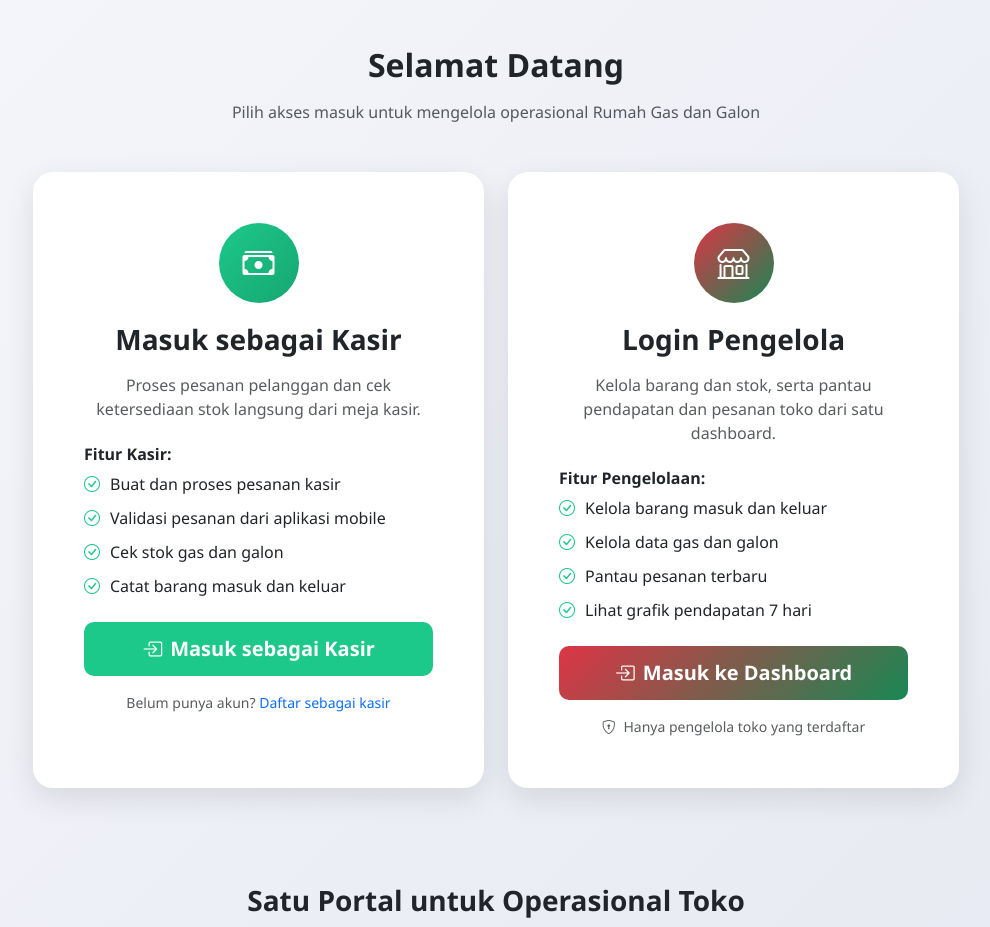
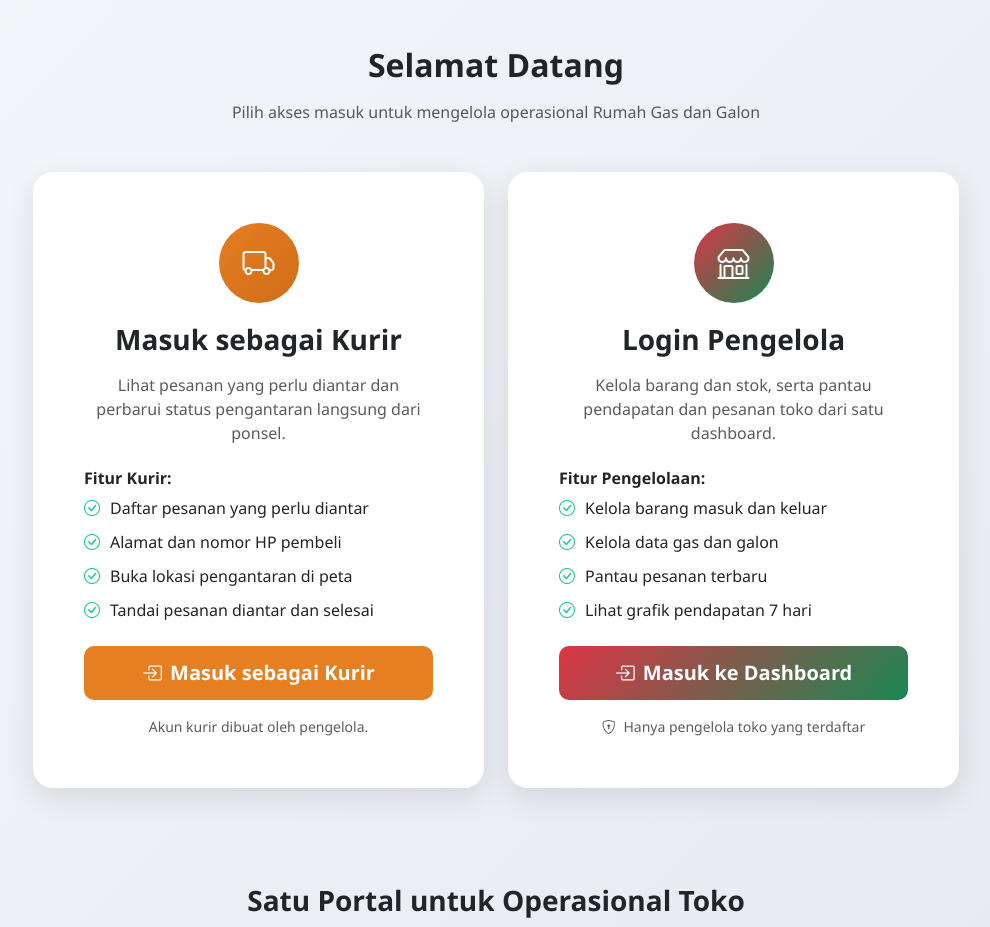
Before and after one commit to teguh-wicaksono/gaspoint, a Laravel app: page / in a window 1280 px wide. Shown: the part 535-1462 px from the top of the page, without its empty margins (144-1134 px from the left). Run offline with Laravel 12, Linux system fonts and the light colour scheme; parts of the project's set-up code (start-up, migrations or seed data) failed here and were passed over.

Commit message:
feat: implement kurir role with login, dashboard, and order management features

```diff
--- a/app/Http/Controllers/AuthController.php
+++ b/app/Http/Controllers/AuthController.php
@@ -18,8 +18,8 @@ class AuthController extends Controller
             return redirect()->route(Auth::user()->homeRoute());
         }
 
-        // ?sebagai=kasir dikirim dari landing page "Masuk sebagai Kasir"
-        $sebagai = $request->query('sebagai') === User::ROLE_KASIR ? User::ROLE_KASIR : null;
+        // ?sebagai=kurir dikirim dari landing page "Masuk sebagai Kurir"
+        $sebagai = $this->pintuMasuk($request->query('sebagai'));
 
         return view('auth.login', compact('sebagai'));
     }
@@ -45,10 +45,10 @@ class AuthController extends Controller
         $credentials = $request->only('email', 'password');
         $remember = $request->has('remember');
 
-        // Pintu masuk kasir: hanya akun dengan role kasir yang boleh lewat.
-        $sebagai = $request->input('sebagai') === User::ROLE_KASIR ? User::ROLE_KASIR : null;
+        // Pintu masuk kasir/kurir: hanya akun dengan role tersebut yang boleh lewat.
+        $sebagai = $this->pintuMasuk($request->input('sebagai'));
         if ($sebagai) {
-            $credentials['role'] = User::ROLE_KASIR;
+            $credentials['role'] = $sebagai;
         }
 
         if (Auth::attempt($credentials, $remember)) {
@@ -60,7 +60,7 @@ class AuthController extends Controller
 
         return back()->withErrors([
             'email' => $sebagai
-                ? 'Email atau password salah, atau akun ini bukan akun kasir.'
+                ? "Email atau password salah, atau akun ini bukan akun {$sebagai}."
                 : 'Email atau password salah.',
         ])->withInput($request->except('password'));
     }
@@ -124,6 +124,11 @@ class AuthController extends Controller
             ->with('status', 'Anda telah berhasil logout.');
     }
 
+    private function pintuMasuk(mixed $nilai): ?string
+    {
+        return in_array($nilai, [User::ROLE_KASIR, User::ROLE_KURIR], true) ? $nilai : null;
+    }
+
     // Halaman portal pengelola
     public function welcome()
     {
--- a/resources/views/layouts/app.blade.php
+++ b/resources/views/layouts/app.blade.php
@@ -347,7 +347,8 @@
     </div>
 
     <!-- Sidebar -->
-    <div class="sidebar sidebar-dark sidebar-fixed" id="sidebar">
+    <div class="sidebar sidebar-dark sidebar-fixed" id="sidebar"
+         @if(Auth::user()?->hasRole('kurir')) style="--sidebar-bg: linear-gradient(180deg, #e67e22 0%, #a04c00 100%)" @endif>
         <div class="sidebar-brand">
             <div class="sidebar-brand-full px-3 text-white fw-bold">
                 <i class="fas fa-fire me-2"></i> Rumah Gas & Galon
--- a/resources/views/welcome.blade.php
+++ b/resources/views/welcome.blade.php
@@ -93,16 +93,16 @@
             color: white;
         }
 
-        .icon-kasir {
-            background: linear-gradient(135deg, var(--success-color) 0%, #17a673 100%);
+        .icon-kurir {
+            background: linear-gradient(135deg, #e67e22 0%, #cf6d17 100%);
         }
 
         .icon-pedagang {
             background: linear-gradient(135deg, var(--primary-color) 0%, var(--secondary-color) 100%);
         }
 
-        .btn-kasir {
-            background: var(--success-color);
+        .btn-kurir {
+            background: #e67e22;
             border: none;
             padding: 12px 30px;
             border-radius: 10px;
@@ -111,8 +111,8 @@
             color: white;
         }
 
-        .btn-kasir:hover {
-            background: #17a673;
+        .btn-kurir:hover {
+            background: #cf6d17;
             transform: scale(1.05);
             color: white;
         }
@@ -320,7 +320,7 @@
                 </div>
                 <div class="d-flex gap-2">
                     <a href="{{ route(auth()->user()->homeRoute()) }}" class="btn btn-success btn-sm">
-                        <i class="bi bi-speedometer2 me-1"></i>{{ auth()->user()->hasRole('kasir') ? 'Ke Halaman Kasir' : 'Ke Dashboard' }}
+                        <i class="bi bi-speedometer2 me-1"></i>{{ auth()->user()->isPengelola() ? 'Ke Dashboard' : 'Ke Halaman ' . auth()->user()->role_label }}
                     </a>
                     <form method="POST" action="{{ route('logout') }}">
                         @csrf
@@ -338,34 +338,34 @@
         </div>
 
         <div class="row justify-content-center g-4">
-            <!-- Kasir -->
+            <!-- Kurir -->
             <div class="col-md-6 col-lg-5">
                 <div class="card card-option">
                     <div class="card-body text-center p-5">
-                        <div class="card-icon icon-kasir">
-                            <i class="bi bi-cash-stack"></i>
+                        <div class="card-icon icon-kurir">
+                            <i class="bi bi-truck"></i>
                         </div>
-                        <h3 class="card-title fw-bold mb-3">Masuk sebagai Kasir</h3>
+                        <h3 class="card-title fw-bold mb-3">Masuk sebagai Kurir</h3>
                         <p class="card-text text-muted mb-4">
-                            Proses pesanan pelanggan dan cek ketersediaan stok langsung dari meja kasir.
+                            Lihat pesanan yang perlu diantar dan perbarui status pengantaran langsung dari ponsel.
                         </p>
 
                         <div class="mb-4 text-start">
-                            <h6 class="fw-bold">Fitur Kasir:</h6>
+                            <h6 class="fw-bold">Fitur Kurir:</h6>
                             <ul class="feature-list list-unstyled">
-                                <li><i class="bi bi-check-circle"></i> Buat dan proses pesanan kasir</li>
-                                <li><i class="bi bi-check-circle"></i> Validasi pesanan dari aplikasi mobile</li>
-                                <li><i class="bi bi-check-circle"></i> Cek stok gas dan galon</li>
-                                <li><i class="bi bi-check-circle"></i> Catat barang masuk dan keluar</li>
+                                <li><i class="bi bi-check-circle"></i> Daftar pesanan yang perlu diantar</li>
+                                <li><i class="bi bi-check-circle"></i> Alamat dan nomor HP pembeli</li>
+                                <li><i class="bi bi-check-circle"></i> Buka lokasi pengantaran di peta</li>
+                                <li><i class="bi bi-check-circle"></i> Tandai pesanan diantar dan selesai</li>
                             </ul>
                         </div>
 
-                        <a href="{{ route('login', ['sebagai' => 'kasir']) }}" class="btn btn-kasir btn-lg w-100">
-                            <i class="bi bi-box-arrow-in-right me-2"></i>Masuk sebagai Kasir
+                        <a href="{{ route('login', ['sebagai' => 'kurir']) }}" class="btn btn-kurir btn-lg w-100">
+                            <i class="bi bi-box-arrow-in-right me-2"></i>Masuk sebagai Kurir
                         </a>
 
                         <p class="text-muted mt-3 small mb-0">
-                            Belum punya akun? <a href="{{ route('register') }}" class="text-decoration-none">Daftar sebagai kasir</a>
+                            Akun kurir dibuat oleh pengelola.
                         </p>
                     </div>
                 </div>
```
Also changed, not shown: app/Http/Controllers/DashboardController.php (+22 -1 lines), resources/views/auth/login.blade.php (+17 -8 lines), resources/views/dashboard-kurir.blade.php (+76 -108 lines), tests/Feature/KasirLoginTest.php (+4 -3 lines), tests/Feature/KurirPageTest.php (added, +72 -0 lines).
